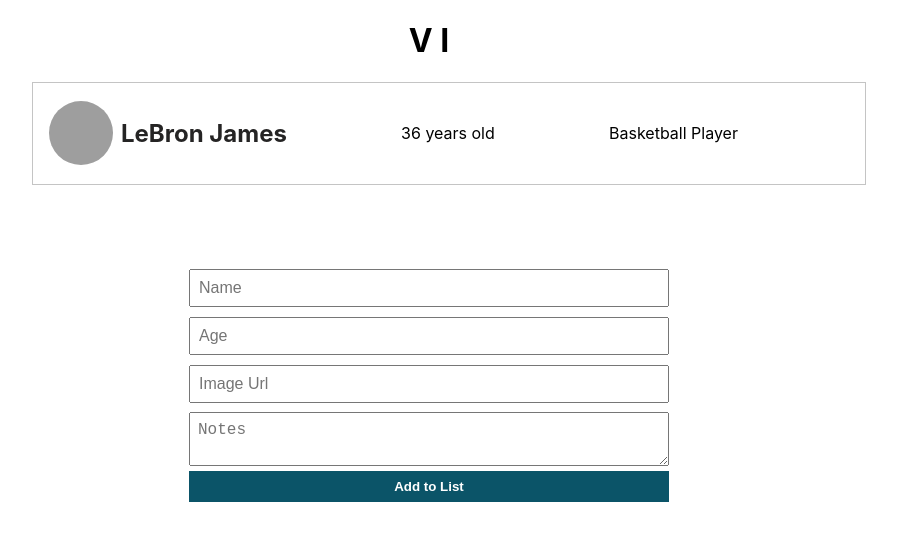
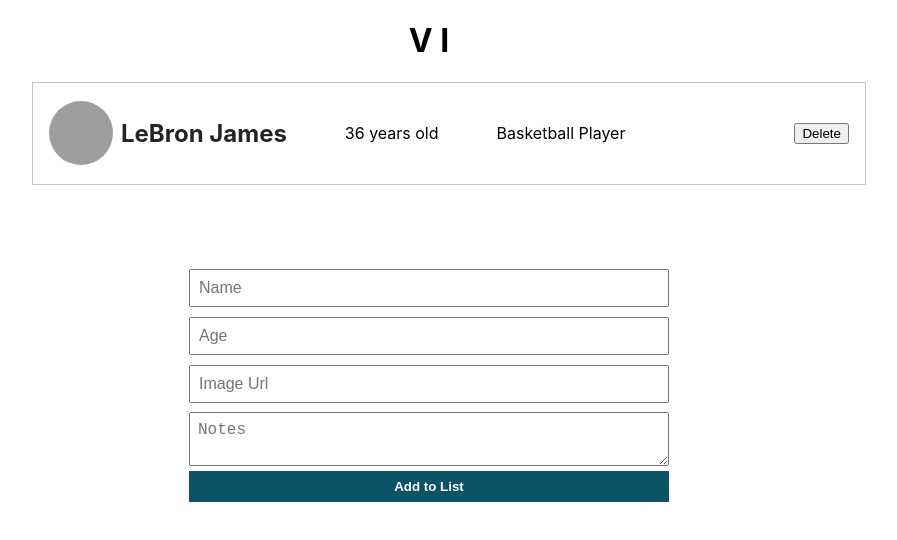
Before and after one commit to akshajmody/react-template, a React app: page / in a window 1280 px wide. Shown: the top 540 px of the page, without its empty margins (211-1108 px from the left). Built offline with nearby package versions, Linux system fonts and the light colour scheme; grey boxes are pictures that could not be loaded.

Commit message:
add delete functionality

```diff
--- a/src/App.tsx
+++ b/src/App.tsx
@@ -22,7 +22,7 @@
   return (
     <div className="App">
       <h1>V I </h1>
-      <List people={people} />
+      <List people={people} setPeople={setPeople} />
       <AddToList people={people} setPeople={setPeople} />
     </div>
   );
--- a/src/components/AddToList.tsx
+++ b/src/components/AddToList.tsx
@@ -6,11 +6,11 @@
   setPeople: React.Dispatch<React.SetStateAction<Props['people']>>;
 }
 
-const AddToList: React.FC<IProps> = () => {
+const AddToList: React.FC<IProps> = ({ people, setPeople }) => {
   const [input, setInput] = useState({
     name: '',
     age: '',
-    img: '',
+    url: '',
     note: '',
   });
 
@@ -20,7 +20,26 @@
     setInput({ ...input, [e.target.name]: e.target.value });
   };
 
-  const handleClick = (): void => {};
+  const handleClick = (): void => {
+    if (!input.name || !input.age || !input.url) {
+      return;
+    }
+    setPeople([
+      ...people,
+      {
+        name: input.name,
+        age: parseInt(input.age),
+        url: input.url,
+        note: input.note,
+      },
+    ]);
+    setInput({
+      name: '',
+      age: '',
+      url: '',
+      note: '',
+    });
+  };
 
   return (
     <div className="AddToList">
@@ -44,9 +63,9 @@
         type="text"
         placeholder="Image Url"
         className="AddToList-input"
-        value={input.img}
+        value={input.url}
         onChange={handleChange}
-        name="img"
+        name="url"
       />
       <textarea
         placeholder="Notes"
--- a/src/components/List.tsx
+++ b/src/components/List.tsx
@@ -1,7 +1,23 @@
 import React from 'react';
 import { IState as IProps } from '../types/People';
 
-const List: React.FC<IProps> = ({ people }) => {
+interface ListType {
+  people: IProps['people'];
+  setPeople: React.Dispatch<React.SetStateAction<IProps['people']>>;
+}
+
+const List: React.FC<ListType> = ({ people, setPeople }) => {
+  const remove = (user: string): void => {
+    let allPeople = [...people];
+    let pos = allPeople
+      .map(function (e) {
+        return e.name;
+      })
+      .indexOf(user);
+    allPeople.splice(pos, 1);
+    setPeople(allPeople);
+  };
+
   const renderList = (): JSX.Element[] => {
     return people.map((person) => {
       return (
@@ -12,6 +28,7 @@
           </div>
           <p>{person.age} years old</p>
           <p className="List-note">{person.note}</p>
+          <button onClick={() => remove(person.name)}>Delete</button>
         </li>
       );
     });
```
